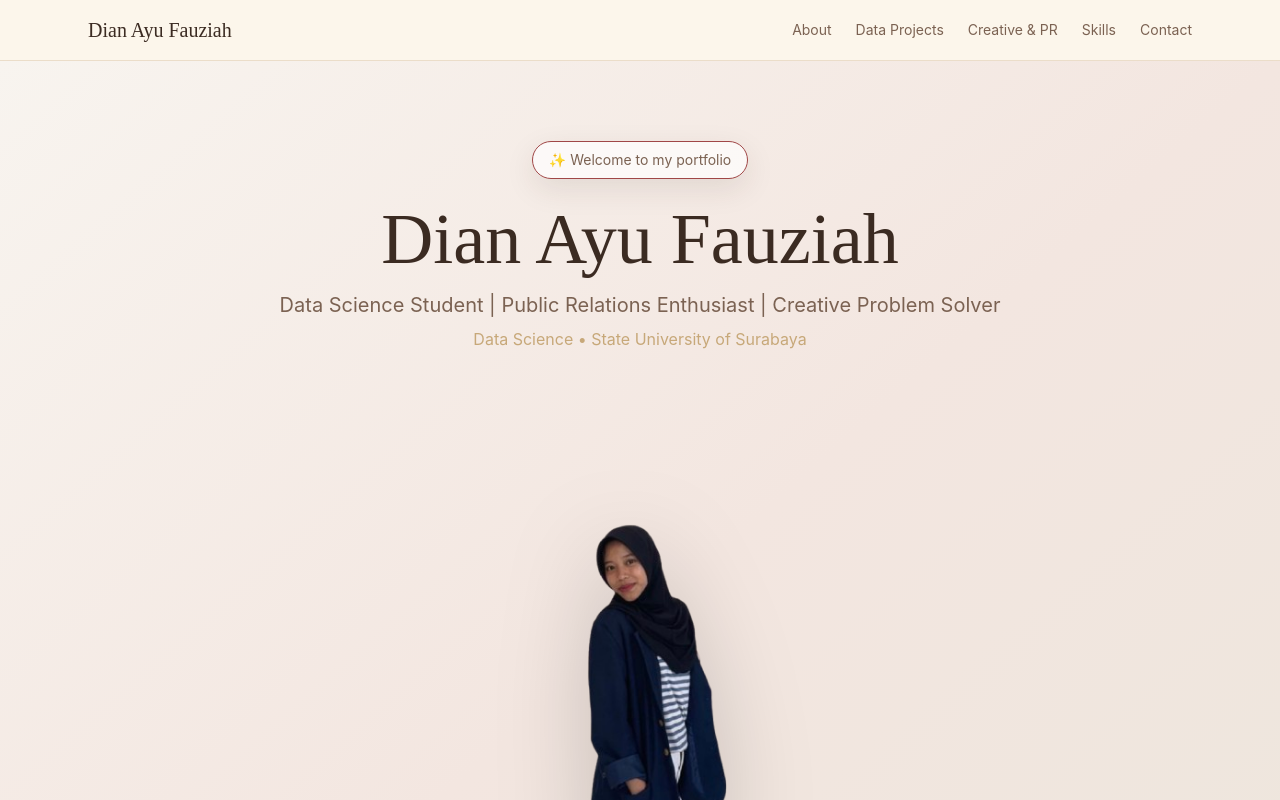
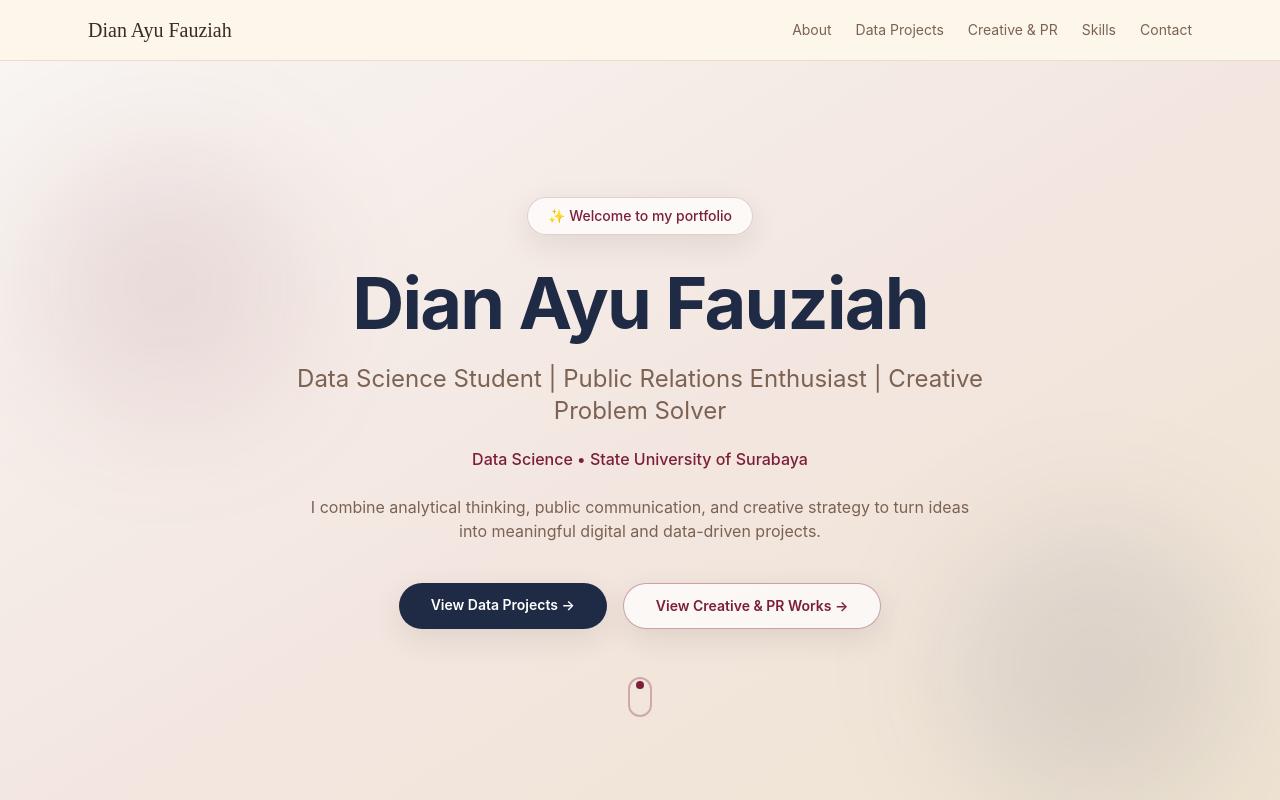
Before and after one commit to Dianayuww/college, a React (Vite) app: page / in a window 1280 px wide. Shown: the top 800 px of the page. Built offline with nearby package versions, Linux system fonts and the light colour scheme.

Commit message:
Refactor home section layout and styles

```diff
--- a/src/App.jsx
+++ b/src/App.jsx
@@ -260,28 +260,62 @@ export default function App() {
       </header>
 
       <main>
-        <section id="home" className="min-h-[calc(100vh-4.5rem)] flex items-center px-6 py-20 bg-gradient-to-br from-[#f8f4ef] via-[#f3e6e0] to-[#ece6dc]">
-          <motion.div {...fadeUp} className="mx-auto max-w-4xl text-center">
-            <span className="inline-flex rounded-full border border-[#a04747] text-[#a04747] bg-white/70 px-4 py-2 text-sm text-mediumBrown shadow-soft">✨ Welcome to my portfolio</span>
-            <h1 className="mt-6 font-serif text-5xl md:text-7xl text-darkBrown">Dian Ayu Fauziah</h1>
-            <p className="mt-4 text-lg md:text-xl text-mediumBrown">Data Science Student | Public Relations Enthusiast | Creative Problem Solver</p>
-            <p className="mt-2 text-sm md:text-base text-accent">Data Science • State University of Surabaya</p>
-            <div className="mt-8 flex justify-center">
-               {/* <div className="rounded-[2rem] bg-[#f2e2ca] p-2 shadow-soft">
-                <img src={dianPortrait} alt="Portrait of Dian Ayu Fauziah" className="h-56 w-44 md:h-64 md:w-52 rounded-[1.6rem] object-cover shadow-lg" />
-              </div>  */}
-              <div className="mt-10 flex justify-center">
-                <img src={dianPortrait} alt="Portrait of Dian Ayu Fauziah" className="h-72 md:h-[28rem] object-contain drop-shadow-[0_25px_45px_rgba(0,0,0,0.18)]"/>
-              </div>
-            </div>
-            <p className="mt-6 max-w-2xl mx-auto text-mediumBrown">Data Science undergraduate with strong skills in data processing, machine learning, and data visualization. Passionate about using data to generate actionable insights and solve real-world problems.</p>
-            <div className="mt-8 flex flex-col sm:flex-row justify-center gap-4">
-              <a href="#data-projects" className="rounded-full bg-darkBrown px-7 py-3 text-sm text-cream shadow-soft transition hover:-translate-y-0.5">View Data Projects</a>
-              <a href="#creative-pr" className="rounded-full border border-[#ceb18c] bg-white/80 px-7 py-3 text-sm text-darkBrown shadow-soft transition hover:-translate-y-0.5">View Creative & PR Works</a>
-            </div>
-            <div className="mt-10 flex flex-col items-center text-mediumBrown/70"><ArrowDown size={20} className="animate-bounce" /></div>
-          </motion.div>
-        </section>
+        <section
+  id="home"
+  className="relative min-h-[calc(100vh-4.5rem)] overflow-hidden px-6 py-24 bg-gradient-to-br from-[#f8f5f2] via-[#f3e6e0] to-[#efe4d1]"
+>
+  <div className="absolute left-10 top-24 h-64 w-64 rounded-full bg-[#7b1e3a]/10 blur-3xl" />
+  <div className="absolute bottom-10 right-10 h-72 w-72 rounded-full bg-[#1f2a44]/10 blur-3xl" />
+
+  <motion.div
+    {...fadeUp}
+    className="relative z-10 mx-auto flex min-h-[75vh] max-w-5xl flex-col items-center justify-center text-center"
+  >
+    <span className="inline-flex items-center gap-2 rounded-full border border-[#7b1e3a]/20 bg-white/70 px-5 py-2 text-sm font-medium text-[#7b1e3a] shadow-soft">
+      ✨ Welcome to my portfolio
+    </span>
+
+    <h1 className="mt-8 max-w-4xl text-5xl font-bold tracking-tight text-[#1f2a44] md:text-7xl">
+      Dian Ayu Fauziah
+    </h1>
+
+    <p className="mt-6 max-w-3xl text-xl leading-relaxed text-mediumBrown md:text-2xl">
+      Data Science Student | Public Relations Enthusiast | Creative Problem Solver
+    </p>
+
+    <p className="mt-5 text-base font-medium text-[#7b1e3a]">
+      Data Science • State University of Surabaya
+    </p>
+
+    <p className="mt-6 max-w-2xl text-mediumBrown">
+      I combine analytical thinking, public communication, and creative strategy to turn ideas into meaningful digital and data-driven projects.
+    </p>
+
+    <div className="mt-10 flex flex-col justify-center gap-4 sm:flex-row">
+      <a
+        href="#data-projects"
+        className="rounded-full bg-[#1f2a44] px-8 py-3 text-sm font-semibold text-white shadow-soft transition hover:-translate-y-1 hover:bg-[#283a5f]"
+      >
+        View Data Projects →
+      </a>
+
+      <a
+        href="#creative-pr"
+        className="rounded-full border border-[#7b1e3a]/40 bg-white/70 px-8 py-3 text-sm font-semibold text-[#7b1e3a] shadow-soft transition hover:-translate-y-1 hover:bg-white"
+      >
+        View Creative & PR Works →
+      </a>
+    </div>
+
+    <a
+      href="#about"
+      className="mt-12 flex h-10 w-6 items-start justify-center rounded-full border-2 border-[#7b1e3a]/30 p-1"
+      aria-label="Scroll to about section"
+    >
+      <span className="h-2 w-2 animate-bounce rounded-full bg-[#7b1e3a]" />
+    </a>
+  </motion.div>
+</section>
 
         <section
   id="about"
```
